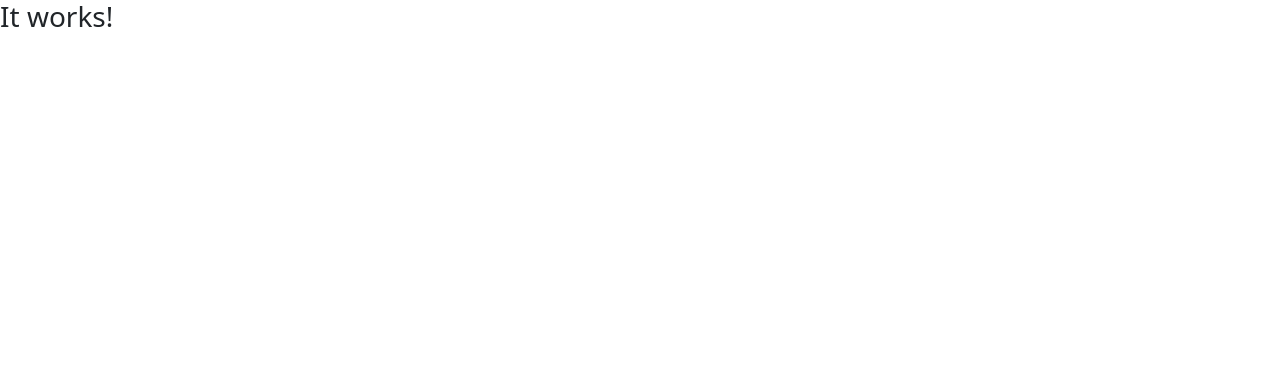
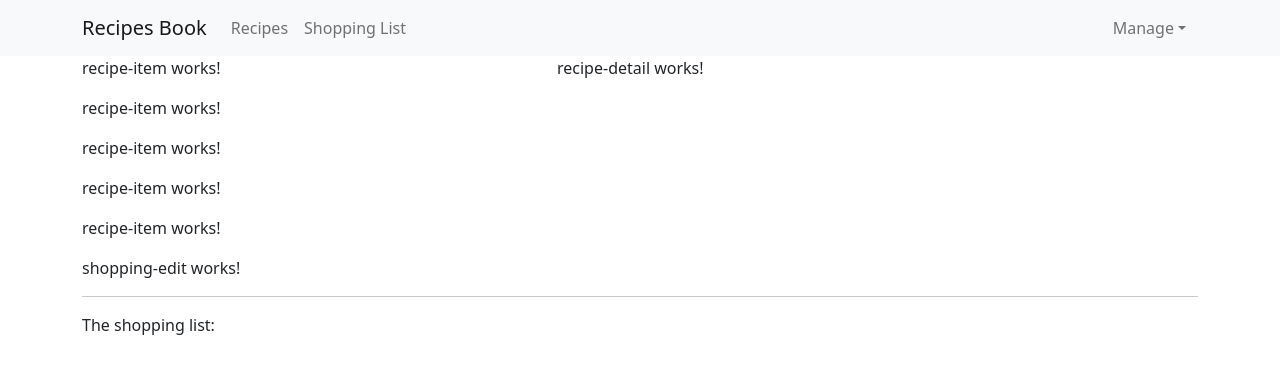
Before and after one commit to LasonD/receipe-app, an Angular app: page / in a window 1280 px wide. Shown: the top 374 px of the page. Built offline with nearby package versions, Linux system fonts and the light colour scheme.

Commit message:
Add header

```diff
--- a/angular.json
+++ b/angular.json
@@ -30,7 +30,9 @@
               "node_modules/bootstrap/dist/css/bootstrap.min.css",
               "src/styles.css"
             ],
-            "scripts": []
+            "scripts": [
+              "node_modules/bootstrap/dist/js/bootstrap.min.js"
+            ]
           },
           "configurations": {
             "production": {
--- a/src/app/app.component.html
+++ b/src/app/app.component.html
@@ -1 +1,10 @@
-<h3>It works!</h3>
+<app-header></app-header>
+
+<div class="container">
+  <div class="row">
+    <div class="col-md-12">
+      <app-recipes></app-recipes>
+      <app-shopping-list></app-shopping-list>
+    </div>
+  </div>
+</div>
--- a/src/app/app.module.ts
+++ b/src/app/app.module.ts
@@ -8,6 +8,7 @@
 import { RecipeItemComponent } from './recipes/recipe-list/recipe-item/recipe-item.component';
 import { ShoppingListComponent } from './shopping-list/shopping-list.component';
 import { ShoppingEditComponent } from './shopping-list/shopping-edit/shopping-edit.component';
+import { RecipeDetailComponent } from './recipes/recipe-detail/recipe-detail.component';
 
 @NgModule({
   declarations: [
@@ -17,7 +18,8 @@
     RecipeListComponent,
     RecipeItemComponent,
     ShoppingListComponent,
-    ShoppingEditComponent
+    ShoppingEditComponent,
+    RecipeDetailComponent
   ],
   imports: [
     BrowserModule
--- a/src/app/header/header.component.html
+++ b/src/app/header/header.component.html
@@ -1 +1,31 @@
-<p>header works!</p>
+<nav class="navbar navbar-expand-md navbar-light bg-light">
+  <div class="container">
+    <a class="navbar-brand" href="#">Recipes Book</a>
+    <button class="navbar-toggler d-lg-none" type="button" data-bs-toggle="collapse" data-bs-target="#collapsibleNavId"
+      aria-controls="collapsibleNavId" aria-expanded="false" aria-label="Toggle navigation">
+      <span class="navbar-toggler-icon"></span>
+    </button>
+    <div class="collapse navbar-collapse" id="collapsibleNavId">
+      <ul class="navbar-nav me-auto mt-2 mt-lg-0">
+        <li class="nav-item active">
+          <a class="nav-link" href="#">Recipes<span class="visually-hidden">(current)</span></a>
+        </li>
+        <li class="nav-item">
+          <a class="nav-link" href="#">Shopping List</a>
+        </li>
+      </ul>
+      <ul class="navbar-nav me-1 mt-2 mt-lg-0">
+        <li class="nav-item active">
+          <div class="nav-item dropdown justify-content-end">
+            <a class="nav-link dropdown-toggle" href="#" id="dropdownId" data-bs-toggle="dropdown" aria-haspopup="true"
+              aria-expanded="false">Manage</a>
+            <div class="dropdown-menu" aria-labelledby="dropdownId">
+              <a class="dropdown-item" href="#">Save Data</a>
+              <a class="dropdown-item" href="#">Fetch Data</a>
+            </div>
+          </div>
+        </li>
+      </ul>
+    </div>
+  </div>
+</nav>
--- /dev/null
+++ b/src/app/recipes/recipe-detail/recipe-detail.component.html
@@ -0,0 +1 @@
+<p>recipe-detail works!</p>
--- /dev/null
+++ b/src/app/recipes/recipe-detail/recipe-detail.component.ts
@@ -0,0 +1,15 @@
+import { Component, OnInit } from '@angular/core';
+
+@Component({
+  selector: 'app-recipe-detail',
+  templateUrl: './recipe-detail.component.html',
+  styleUrls: ['./recipe-detail.component.css']
+})
+export class RecipeDetailComponent implements OnInit {
+
+  constructor() { }
+
+  ngOnInit(): void {
+  }
+
+}
--- a/src/app/recipes/recipe-list/recipe-list.component.html
+++ b/src/app/recipes/recipe-list/recipe-list.component.html
@@ -1 +1,5 @@
-<p>recipe-list works!</p>
+<app-recipe-item></app-recipe-item>
+<app-recipe-item></app-recipe-item>
+<app-recipe-item></app-recipe-item>
+<app-recipe-item></app-recipe-item>
+<app-recipe-item></app-recipe-item>
--- a/src/app/recipes/recipes.component.html
+++ b/src/app/recipes/recipes.component.html
@@ -1 +1,8 @@
-<p>recipes works!</p>
+<div class="row">
+  <div class="col-md-5">
+    <app-recipe-list></app-recipe-list>
+  </div>
+  <div class="col-md-7">
+    <app-recipe-detail></app-recipe-detail>
+  </div>
+</div>
--- a/src/app/shopping-list/shopping-list.component.html
+++ b/src/app/shopping-list/shopping-list.component.html
@@ -1 +1,7 @@
-<p>shopping-list works!</p>
+<div class="row">
+    <div class="col-xs-10">
+        <app-shopping-edit></app-shopping-edit>
+        <hr>
+        <p>The shopping list:</p>
+    </div>
+</div>
```
Also changed, not shown: src/app/recipes/recipe-detail/recipe-detail.component.css (added).
